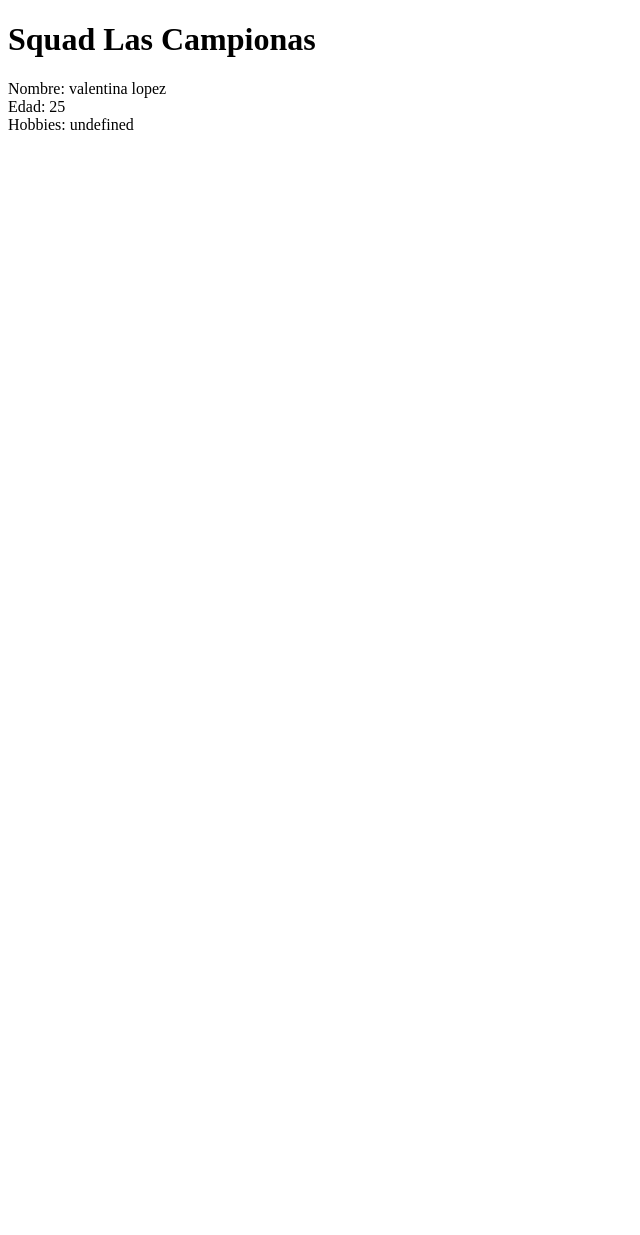
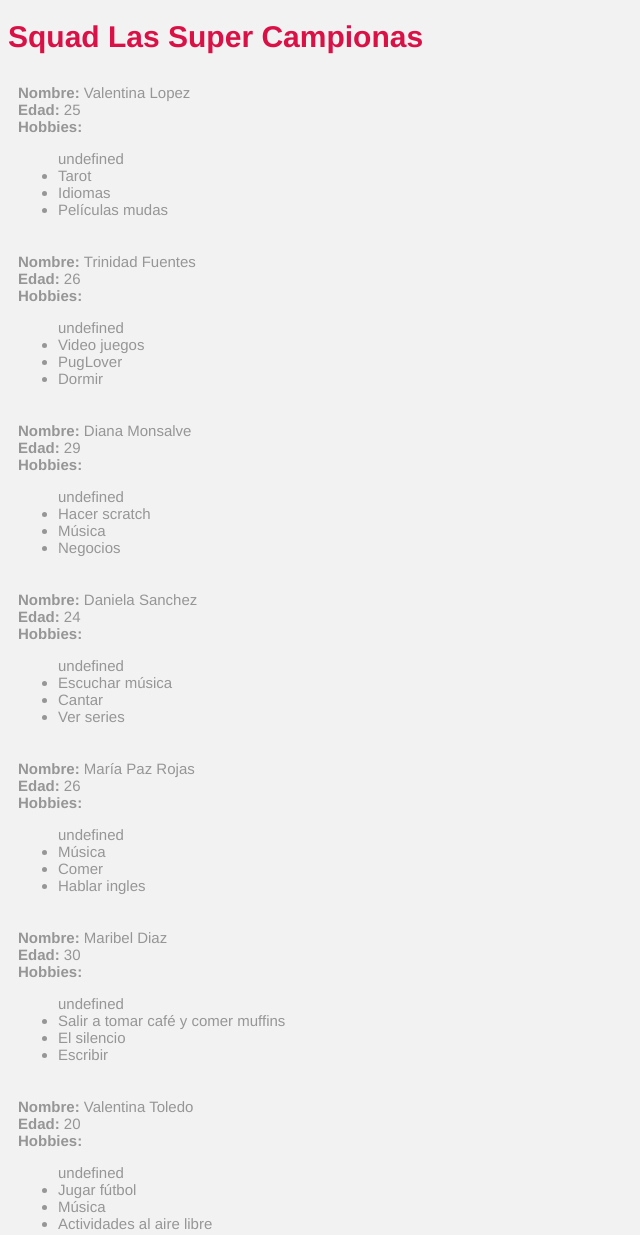
Before and after one commit to triniff/mi-squad, a plain HTML site: page index.html in a window 1280 px wide. Shown: the top 1235 px of the page, without its empty margins (0-640 px from the left). Before the commit the page ends 800 px from the top, so only its background shows below. Drawn offline with Linux system fonts and the light colour scheme.

Commit message:
creacion lista disfunsional

```diff
--- /dev/null
+++ b/assets/css/estilos.css
@@ -0,0 +1,15 @@
+body {
+	font-family: "Helvetica Neue", Helvetica, Arial, sans-serif;
+	font-size: 15px;
+	color: #969696;
+	background-color: #F2F2F2;
+}
+
+div {
+	padding: 10px;
+}
+
+h1 {
+	color: #D91147;
+	font-size: 30px;
+}
--- a/assets/js/main.js
+++ b/assets/js/main.js
@@ -1,14 +1,23 @@
 function Squad(nombre,edad,hobbies){
 	this.nombre = nombre
 	this.edad = edad
+	this.hobbies = hobbies;
 
+	this.lista = function(){
+			var final;
+			for(var i = 0; i < this.hobbies.length; i++){
+				final += "<li>" + this.hobbies[i] + "</li>";
+			}
+			return final
+
+	}
 	this.mostrar = function (){
-		return ("Nombre: " + this.nombre + "<br>" + "Edad: " + this.edad + "<br>" +  "Hobbies: " + this.hobbies)
+		return ("<b>" + "Nombre: " + "</b>" + this.nombre + "<br>" + "<b>" + "Edad: " +  "</b>"  + this.edad + "<br>" + "<b>" +  "Hobbies: " + "</b>" + "<ul>" + this.lista() +"</ul>")
 	}
 }
 
 
-var valeLopez = new Squad ("valentina lopez", 25, ["Tarot", "Idiomas", "Películas mudas"]);
+var valeLopez = new Squad ("Valentina Lopez", 25, ["Tarot", "Idiomas", "Películas mudas"]);
 var trini = new Squad("Trinidad Fuentes", 26, ["Video juegos", "PugLover", "Dormir"]);
 var diana = new Squad("Diana Monsalve", 29,  ["Hacer scratch", "Música", "Negocios"]);
 var dani = new Squad("Daniela Sanchez", 24,["Escuchar música", "Cantar", "Ver series"]);
@@ -19,3 +28,11 @@ var kari = new Squad("Karina Palacios", 24, ["Ver series", "Compartir con amigos
 var gilia = new Squad ("Gilia Gongora", 28, ["La destrución", "Satán", "Infierno"]);
 
 datosValeL.innerHTML = valeLopez.mostrar();
+datosTrini.innerHTML = trini.mostrar();
+datosDiana.innerHTML = diana.mostrar();
+datosDani.innerHTML = dani.mostrar();
+datosPez.innerHTML = pez.mostrar();
+datosMari.innerHTML = mari.mostrar();
+datosValeT.innerHTML = valeT.mostrar();
+datosKari.innerHTML = kari.mostrar();
+datosGilia.innerHTML = gilia.mostrar();
--- a/index.html
+++ b/index.html
@@ -3,10 +3,28 @@
 <head>
 	<meta charset="UTF-8">
 	<title>Mi squad</title>
+	<link rel="stylesheet" type="text/css" href="assets/css/estilos.css">
 </head>
 <body>
-	<h1>Squad Las Campionas</h1>
-	<p id="datosValeL"></p>
+	<h1>Squad Las Super Campionas</h1>
+	<div id="datosValeL">
+	</div>
+	<div id="datosTrini">
+	</div>
+	<div id="datosDiana">
+	</div>
+	<div id="datosDani">
+	</div>
+	<div id="datosPez">
+	</div>
+	<div id="datosMari">
+	</div>
+	<div id="datosValeT">
+	</div>
+	<div id="datosKari">
+	</div>
+	<div id="datosGilia">
+	</div>
 	<script type="text/javascript" src="assets/js/main.js"></script>
 </body>
 </html>
```
